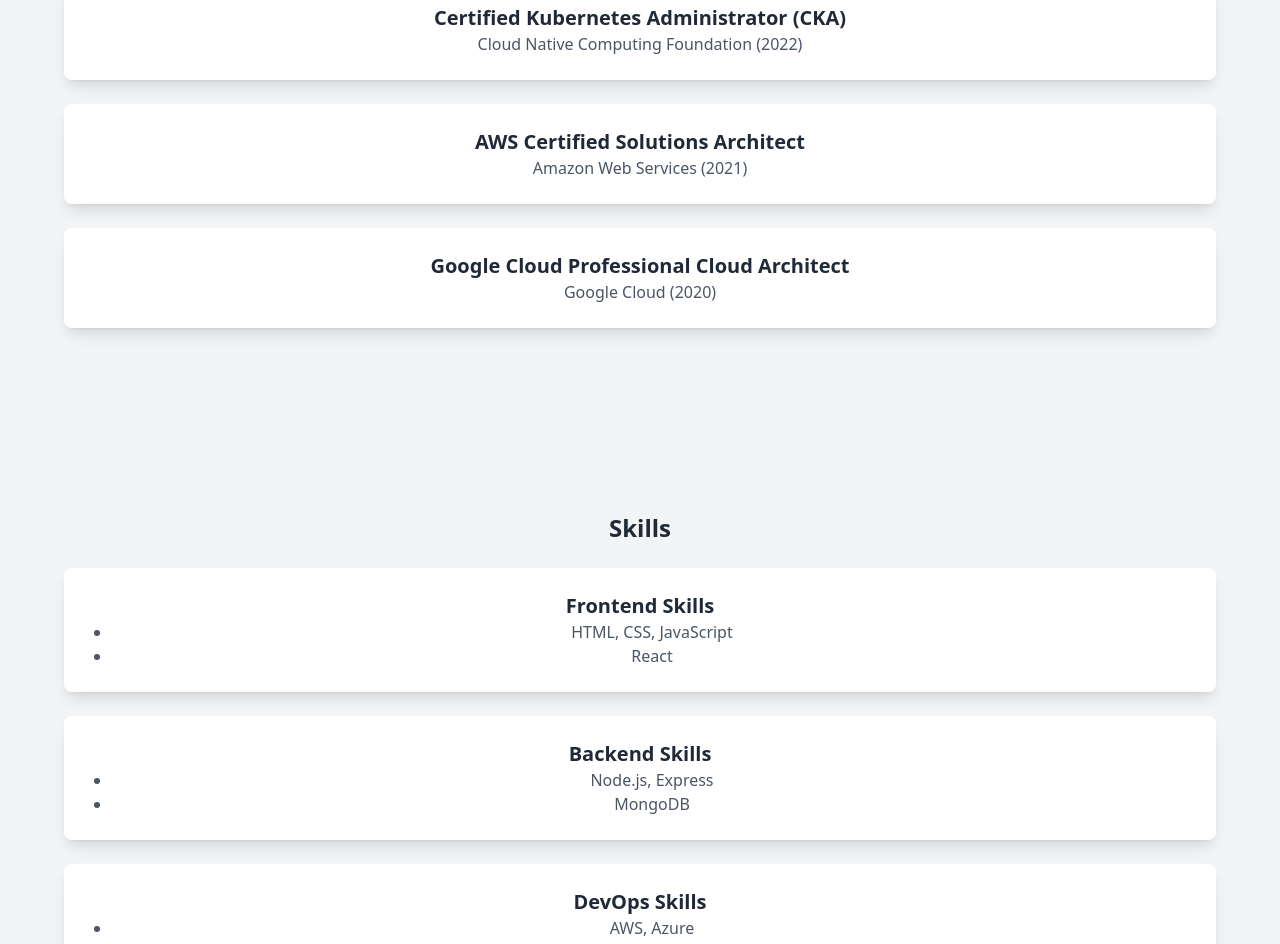
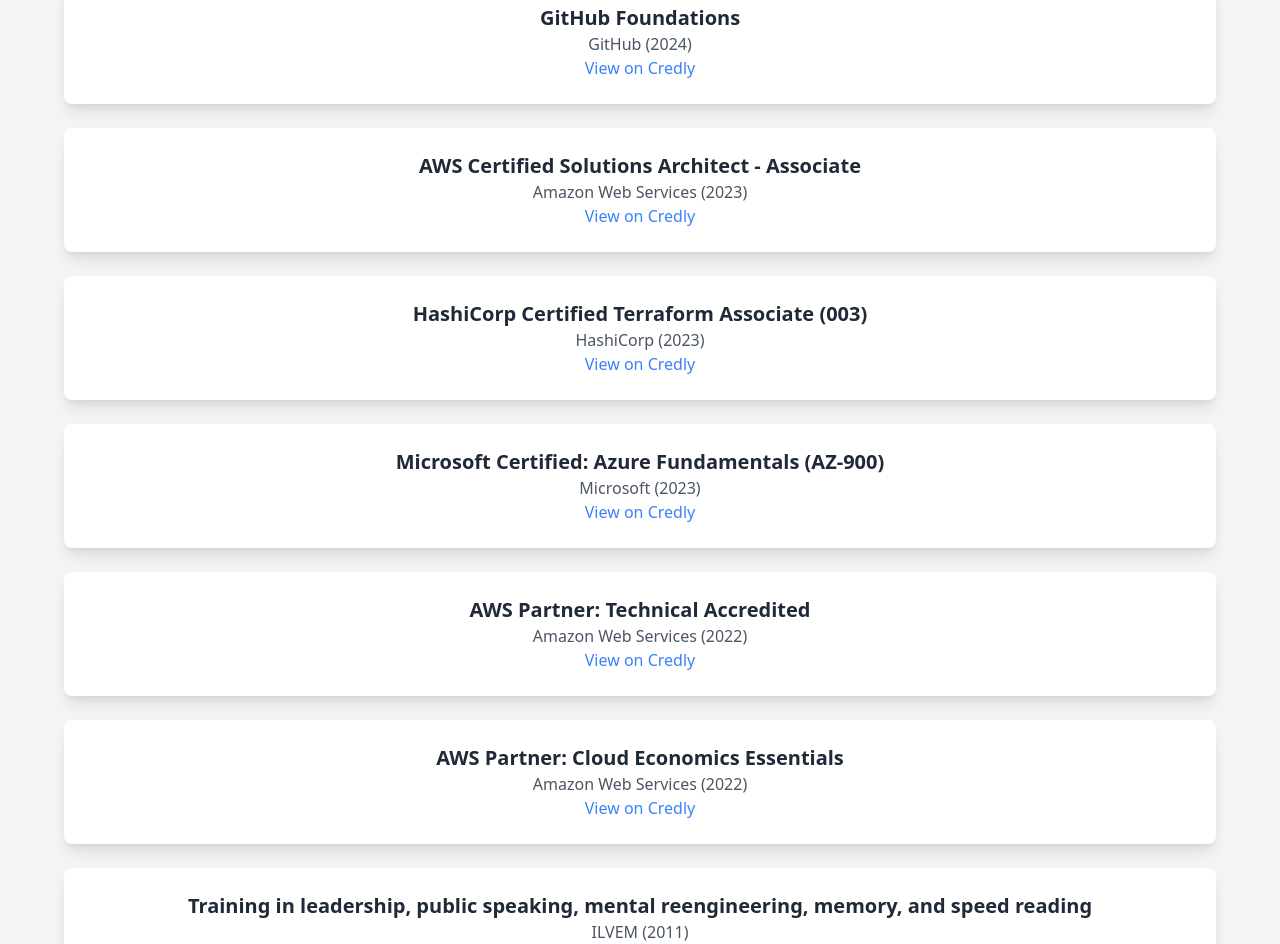
Before and after one commit to sjfuentes/cv, a React (Create React App) app: page / in a window 1280 px wide. Shown: the part 2560-3504 px from the top of the page. Built offline with nearby package versions, Linux system fonts and the light colour scheme.

Commit message:
add correct certification informaiton

```diff
--- a/src/App.tsx
+++ b/src/App.tsx
@@ -272,16 +272,43 @@
         <div className="max-w-6xl mx-auto text-center">
           <h3 className="text-2xl font-bold text-gray-800 mb-6">Certifications</h3>
           <div className="bg-white shadow-lg rounded-lg p-6 mb-6">
-            <h4 className="text-xl font-semibold text-gray-800">Certified Kubernetes Administrator (CKA)</h4>
-            <p className="text-gray-600">Cloud Native Computing Foundation (2022)</p>
+            <h4 className="text-xl font-semibold text-gray-800">GitHub Foundations</h4>
+            <p className="text-gray-600">GitHub (2024)</p>
+            <a href="https://www.credly.com/badges/bfa67734-fe44-4788-8b92-2fa8328ffb45/public_url" className="text-blue-500">View on Credly</a>
           </div>
           <div className="bg-white shadow-lg rounded-lg p-6 mb-6">
-            <h4 className="text-xl font-semibold text-gray-800">AWS Certified Solutions Architect</h4>
-            <p className="text-gray-600">Amazon Web Services (2021)</p>
+            <h4 className="text-xl font-semibold text-gray-800">AWS Certified Solutions Architect - Associate</h4>
+            <p className="text-gray-600">Amazon Web Services (2023)</p>
+            <a href="https://www.credly.com/badges/87e8dfc5-46d3-4a21-8293-8f8a4fc697b7/public_url" className="text-blue-500">View on Credly</a>
           </div>
           <div className="bg-white shadow-lg rounded-lg p-6 mb-6">
-            <h4 className="text-xl font-semibold text-gray-800">Google Cloud Professional Cloud Architect</h4>
-            <p className="text-gray-600">Google Cloud (2020)</p>
+            <h4 className="text-xl font-semibold text-gray-800">HashiCorp Certified Terraform Associate (003)</h4>
+            <p className="text-gray-600">HashiCorp (2023)</p>
+            <a href="https://www.credly.com/badges/465c8b93-b518-4930-adec-0324ac6e3427/public_url" className="text-blue-500">View on Credly</a>
+          </div>
+          <div className="bg-white shadow-lg rounded-lg p-6 mb-6">
+            <h4 className="text-xl font-semibold text-gray-800">Microsoft Certified: Azure Fundamentals (AZ-900)</h4>
+            <p className="text-gray-600">Microsoft (2023)</p>
+            <a href="https://www.credly.com/badges/46dbc48e-fec3-472b-b06e-25c2fa035d42/public_url" className="text-blue-500">View on Credly</a>
+          </div>
+          <div className="bg-white shadow-lg rounded-lg p-6 mb-6">
+            <h4 className="text-xl font-semibold text-gray-800">AWS Partner: Technical Accredited</h4>
+            <p className="text-gray-600">Amazon Web Services (2022)</p>
+            <a href="https://www.credly.com/badges/123bab1c-4874-4cd7-9bfb-5f2836fff359/public_url" className="text-blue-500">View on Credly</a>
+          </div>
+          <div className="bg-white shadow-lg rounded-lg p-6 mb-6">
+            <h4 className="text-xl font-semibold text-gray-800">AWS Partner: Cloud Economics Essentials</h4>
+            <p className="text-gray-600">Amazon Web Services (2022)</p>
+            <a href="https://www.credly.com/badges/bc1a3b61-b57e-410c-94a6-946ef8855419/public_url" className="text-blue-500">View on Credly</a>
+          </div>
+          <div className="bg-white shadow-lg rounded-lg p-6 mb-6">
+            <h4 className="text-xl font-semibold text-gray-800">Training in leadership, public speaking, mental reengineering,
+            memory, and speed reading</h4>
+            <p className="text-gray-600">ILVEM (2011)</p>
+          </div>
+          <div className="bg-white shadow-lg rounded-lg p-6 mb-6">
+            <h4 className="text-xl font-semibold text-gray-800">Toefl ITP</h4>
+            <p className="text-gray-600"> B2 Level (2016)</p>
           </div>
         </div>
       </section>
```
